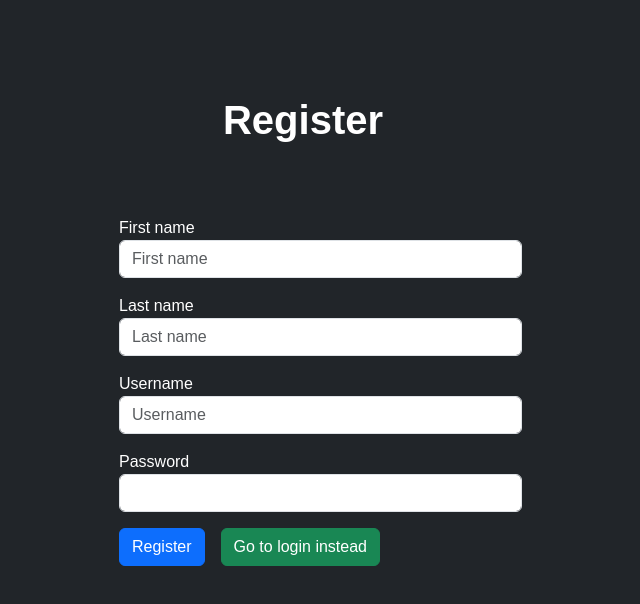
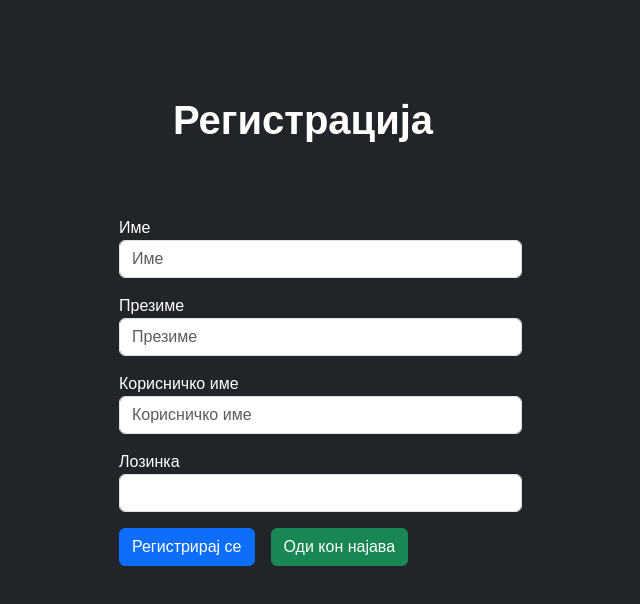
Before and after one commit to 0Nikola0/unnamed-project, a React (Create React App) app in the folder fontend/: page /register in a window 1280 px wide. Shown: the top 604 px of the page, without its empty margins (333-973 px from the left). Built offline with nearby package versions, Linux system fonts and the light colour scheme; no server answers.

Commit message:
change ui language

```diff
--- a/fontend/src/App.css
+++ b/fontend/src/App.css
@@ -272,3 +272,7 @@ body {
     transform: rotate(360deg);
   }
 }
+
+.modal-content {
+  background-color: #201f1f;
+}
--- a/fontend/src/components/Auth/login.js
+++ b/fontend/src/components/Auth/login.js
@@ -36,25 +36,25 @@ const Login = (props) => {
     return (
         <div className='container'>
             <div className='row mt-5 pt-5'>
-                <h1 className='text-center fw-bold ms-5 ps-5'>Login</h1>
+                <h1 className='text-center fw-bold ms-5 ps-5'>Најава</h1>
                 <div className='col-4'></div>
                 <div className='col-5'>
                     <div className="row mt-5 ms-5" style={{ minWidth: "80vw" }}>
                         <div className="col-md-5">
                             <form onSubmit={onFormSubmit}>
                                 <div className="form-group">
-                                    <label htmlFor="username">Username</label>
+                                    <label htmlFor="username">Корисничко име</label>
                                     <input type="text"
                                         className="form-control"
                                         id="name"
                                         name="username"
                                         required
-                                        placeholder="Enter your username"
+                                        placeholder="Kорисничко име"
                                         onChange={handleChange}
                                     />
                                 </div>
                                 <div className="form-group mt-3">
-                                    <label htmlFor="password">Password</label>
+                                    <label htmlFor="password">Лозинка</label>
                                     <input type="password"
                                         className="form-control"
                                         id="password"
@@ -63,9 +63,9 @@ const Login = (props) => {
                                         onChange={handleChange}
                                     />
                                 </div>
-                                <button id="submit" type="submit" className="btn btn-primary mt-3">Login</button>
+                                <button id="submit" type="submit" className="btn btn-primary mt-3">Најави се</button>
                                 <Link title={"Logout"} className={"mt-3 ms-3 btn btn-success"} to={"/register"}>
-                                    Go to register instead
+                                    Оди кон регистрација
                                 </Link>
                             </form>
                         </div>
--- a/fontend/src/components/Auth/register.js
+++ b/fontend/src/components/Auth/register.js
@@ -40,47 +40,47 @@ const Register = (props) => {
     return (
         <div className='container'>
             <div className='row mt-5 pt-5'>
-                <h1 className='text-center fw-bold ms-5 ps-5'>Register</h1>
+                <h1 className='text-center fw-bold ms-5 ps-5'>Регистрација</h1>
                 <div className='col-4'></div>
                 <div className='col-5'>
                     <div className="row mt-5 ms-5" style={{ minWidth: "80vw" }}>
                         <div className="col-md-5">
                             <form onSubmit={onFormSubmit}>
                                 <div className="form-group mt-3">
-                                    <label htmlFor="first name">First name</label>
+                                    <label htmlFor="first name">Име</label>
                                     <input type="text"
                                         className="form-control"
                                         id="firstName"
                                         name="firstName"
                                         required
-                                        placeholder="First name"
+                                        placeholder="Име"
                                         onChange={handleChange}
                                     />
                                 </div>
                                 <div className="form-group mt-3">
-                                    <label htmlFor="last name">Last name</label>
+                                    <label htmlFor="last name">Презиме</label>
                                     <input type="text"
                                         className="form-control"
                                         id="lastName"
                                         name="lastName"
                                         required
-                                        placeholder="Last name"
+                                        placeholder="Презиме"
                                         onChange={handleChange}
                                     />
                                 </div>
                                 <div className="form-group mt-3">
-                                    <label htmlFor="username">Username</label>
+                                    <label htmlFor="username">Корисничко име</label>
                                     <input type="text"
                                         className="form-control"
                                         id="name"
                                         name="username"
                                         required
-                                        placeholder="Username"
+                                        placeholder="Корисничко име"
                                         onChange={handleChange}
                                     />
                                 </div>
                                 <div className="form-group mt-3">
-                                    <label htmlFor="password">Password</label>
+                                    <label htmlFor="password">Лозинка</label>
                                     <input type="password"
                                         className="form-control"
                                         id="password"
@@ -89,9 +89,9 @@ const Register = (props) => {
                                         onChange={handleChange}
                                     />
                                 </div>
-                                <button id="submit" type="submit" className="btn btn-primary mt-3">Register</button>
+                                <button id="submit" type="submit" className="btn btn-primary mt-3">Регистрирај се</button>
                                 <Link title={"Logout"} className={"mt-3 ms-3 btn btn-success"} to={"/login"}>
-                                    Go to login instead
+                                    Оди кон најава
                                 </Link>
                             </form>
                         </div>
--- a/fontend/src/components/Chat/message.js
+++ b/fontend/src/components/Chat/message.js
@@ -38,11 +38,12 @@ const MessageForm = (props) => {
                 <div className="form-group">
                     <input
                         type="text"
+                        autoComplete='off'
                         className="form-control"
                         id="message"
                         name="message"
                         required
-                        placeholder="Type a message"
+                        placeholder="Постави прашање..."
                         value={formData.message}
                         onChange={handleChange}
                         disabled={loading || props.currentChat == null}
--- a/fontend/src/components/Chat/sidebar.js
+++ b/fontend/src/components/Chat/sidebar.js
@@ -12,7 +12,7 @@ function Sidebar(props) {
 
         <div class="sidebar pe-3">
             <div class="sidebar-header pe-4 me-2">
-                <h6 style={{ paddingInlineStart: "20px", fontWeight: "500", fontSize: "18px" }}>Previous chats</h6>
+                <h6 style={{ paddingInlineStart: "20px", fontWeight: "500", fontSize: "18px" }}>Разговори</h6>
                 <i class="fas fa-plus new-chat pluscheto" onClick={() => {
                     props.createChat()
                 }}></i>
```
